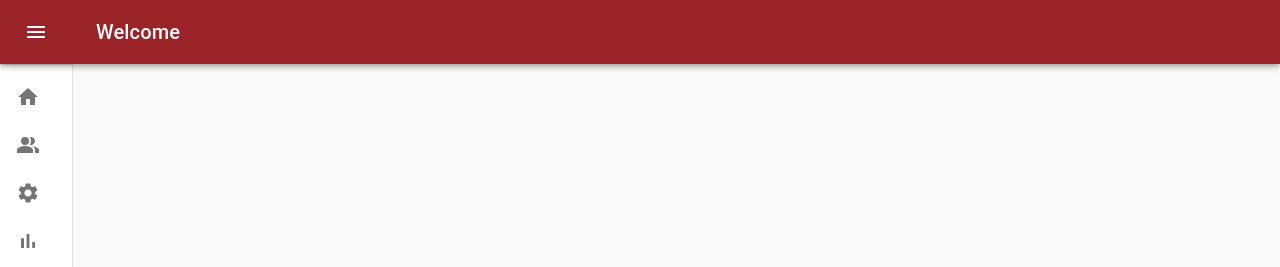
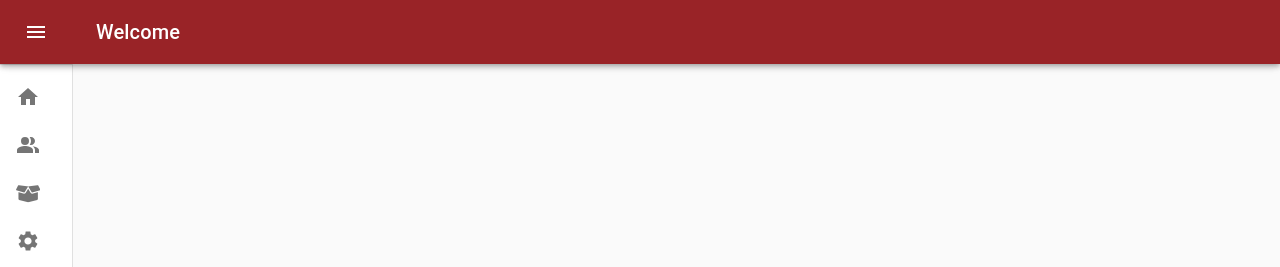
Before and after one commit to AdrianETS/harineras_villamayor_sales_tool, a React (Create React App) app: page / in a window 1280 px wide. Shown: the top 267 px of the page. Built offline with nearby package versions, Linux system fonts and the light colour scheme; sample sign-in values are in the browser's storage.

Commit message:
Feature/11.- Implemetación barra lateral
añadir icono acceso lista productos

```diff
--- a/src/components/Navbar.js
+++ b/src/components/Navbar.js
@@ -22,6 +22,7 @@ import PeopleAltIcon from '@material-ui/icons/PeopleAlt';
 import SettingsIcon from '@material-ui/icons/Settings';
 import BarChartIcon from '@material-ui/icons/BarChart';
 import HomeIcon from '@material-ui/icons/Home';
+import boxIcon from './../images/boxIcon.png';
 
 
 const drawerWidth = 240;
@@ -157,6 +158,10 @@ export default function Navbar(props) {
                         <ListItemIcon> <PeopleAltIcon /></ListItemIcon>
                         <ListItemText>Clients</ListItemText>
                     </ListItem>
+                    <ListItem button component={Link} to="/products/list">
+                        <ListItemIcon><img src={boxIcon}></img></ListItemIcon>
+                        <ListItemText>Products</ListItemText>
+                    </ListItem>
                     <ListItem button component={Link}>
                         <ListItemIcon> <SettingsIcon /> </ListItemIcon>
                         <ListItemText>Settings</ListItemText>
```
Also changed, not shown: src/images/boxIcon.png (added).
